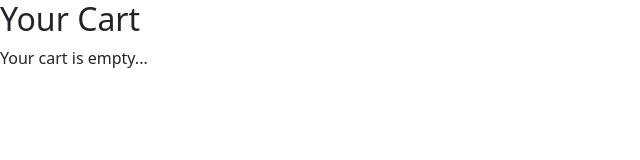
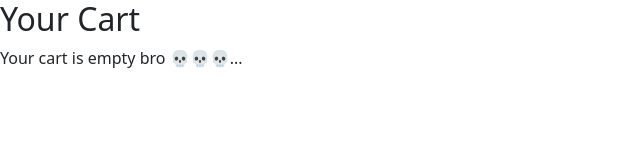
Before and after one commit to Time-Lord-Victorious/collectables-ecommerce-app-2, a React (Vite) app: page /cart in a window 1280 px wide. Shown: the top 160 px of the page, without its empty margins (0-640 px from the left). Built offline with nearby package versions, Linux system fonts and the light colour scheme.

Commit message:
cart finna done

```diff
--- a/src/cart/CartContext.jsx
+++ b/src/cart/CartContext.jsx
@@ -5,28 +5,56 @@ const CartContext = createContext();
 const cartReducer = (state, action) => {
     switch (action.type) {
         case 'ADD_TO_CART': {
-            const existingItemIndex = state.findIndex(item => item.id === action.payload.id);
-            if (existingItemIndex >= 0) {
-                const updatedCart = [...state];
-                updatedCart[existingItemIndex].quantity += 1;
-                return updatedCart;
-            } else {
-                return [...state, { ...action.payload, quantity: 1 }];
+            console.log(state);
+            //array.some searches an element in the array, if it's found-- it will return true
+
+            console.log(state)
+
+            const originalPrice = state.totalPrice
+            const newTotalPrice = originalPrice + action.payload.price
+
+            const updatedProducts = [...state.products, action.payload];
+
+
+
+            return {
+                products: updatedProducts,
+                totalPrice: newTotalPrice,
+            }
+
+        }
+
+
+        case 'REMOVE_FROM_CART': {
+            const originalPrice = state.totalPrice
+            const productToRemove = state.products[action.payload];
+            const newTotalPrice = originalPrice - productToRemove.price
+
+
+            let existingProducts = [...state.products];
+            existingProducts.splice(action.payload, 1)
+
+
+            console.log(existingProducts)
+
+
+            return {
+                totalPrice: newTotalPrice,
+                products: existingProducts,
             }
         }
 
-        case 'REMOVE_FROM_CART': {
-            return state.filter(item => item.id !== action.payload.id);
-        }
-
         default: {
-            return state;
+            return state.products;
         }
     }
 };
 
 export const CartProvider = ({ children }) => {
-    const [cart, dispatch] = useReducer(cartReducer, []);
+    const [cart, dispatch] = useReducer(cartReducer, {
+        totalPrice: 0,
+        products: [],
+    });
 
     return (
         <CartContext.Provider value={{ cart, dispatch }}>
--- a/src/cart/cart.jsx
+++ b/src/cart/cart.jsx
@@ -1,33 +1,35 @@
-import React, { useContext, useState } from 'react';
+import React, { useContext } from 'react';
 import { useCart } from './CartContext';
 
 const CartSystem = () => {
-    const [totalPrice, setTotalPrice] = useState(0); //initial price is 0
+
 
     const { cart, dispatch } = useCart();
 
-    const removeFromCart = (product) => { dispatch({ type: 'REMOVE_FROM_CART', payload: product }) }
+    const removeFromCart = (indexToRemove) => { dispatch({ type: 'REMOVE_FROM_CART', payload: indexToRemove }) }
+
+    console.log(cart)
 
     return (
         <div>
             <h2>Your Cart</h2>
-            {cart.length === 0 ? (
-                <p>Your cart is empty...</p>
+            {cart.products.length === 0 ? (
+                <p>Your cart is empty bro 💀💀💀...</p>
             ) : (
                 <ul>
-                    {cart.map((item) => {
+                    {cart.products.map((item, index) => {
 
                         return (
                             <li key={item.id}>
                                 {item.name} - RM {item.price}{' '}
-                                <button onClick={() => removeFromCart(item)}>Delete Item</button>
+                                <button onClick={() => removeFromCart(index)}>Delete Item</button>
                             </li>
                         )
                     })}
 
                     <div>
                         <p>Total price: </p>
-                        <p></p>
+                        <p>{cart.totalPrice}</p>
                     </div>
                 </ul>
             )}
```
